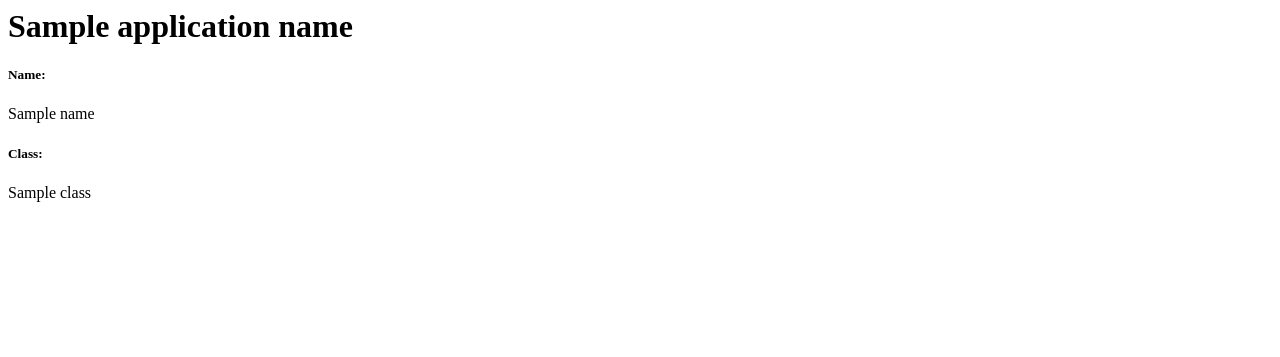
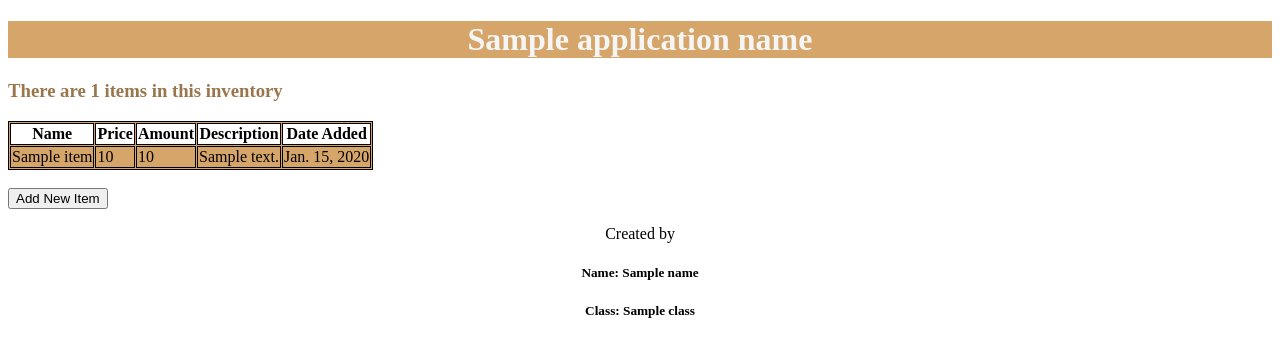
Before and after one commit to MahogaHeryasa/hery_music_store_inventory, a Django app: template main/templates/main.html in a window 1280 px wide. Shown: the top 357 px of the page. Run offline with Django 4.2, Linux system fonts and the light colour scheme; tables that the repository leaves empty hold one stand-in row (values such as "Sample post"); the template is opened without the code that fills it: values that come from a table or form of the project are taken from there, most other values are stand-ins (such as "Sample title", 1, 10 or a date in 2020).

Commit message:
Selesai Tugas 3

```diff
--- a/hery_music_store_inventory/settings.py
+++ b/hery_music_store_inventory/settings.py
@@ -55,7 +55,7 @@ ROOT_URLCONF = 'hery_music_store_inventory.urls'
 TEMPLATES = [
     {
         'BACKEND': 'django.template.backends.django.DjangoTemplates',
-        'DIRS': [],
+        'DIRS': [BASE_DIR / 'templates'],
         'APP_DIRS': True,
         'OPTIONS': {
             'context_processors': [
--- a/hery_music_store_inventory/urls.py
+++ b/hery_music_store_inventory/urls.py
@@ -19,5 +19,5 @@ from django.urls import path, include
 
 urlpatterns = [
     path('admin/', admin.site.urls),
-    path('main/', include('main.urls')),
+    path('', include('main.urls')),
 ]
--- a/main/templates/main.html
+++ b/main/templates/main.html
@@ -1,6 +1,44 @@
-<h1>{{ application_name }}</h1>
+{% extends 'base.html' %}
 
-<h5>Name: </h5>
-<p>{{ name }}</p>
-<h5>Class: </h5>
-<p>{{ class }}</p>
+{% block content %}
+    <h1 style="text-align:center; background-color:#d5a569; color: whitesmoke">{{ application_name }}</h1>
+
+    <h3 style="color:#99764b;">There are {{counter}} items in this inventory</h3>
+
+    <table cellspacing="1" cellpadding="1" border="1" bgcolor="#d5a569" bordercolor = black>
+        <tr bgcolor="#FFFFFF">
+            <th>Name</th>
+            <th>Price</th>
+            <th>Amount</th>
+            <th>Description</th>
+            <th>Date Added</th>
+        </tr>
+
+        {% comment %} Berikut cara memperlihatkan data produk di bawah baris ini {% endcomment %}
+
+        {% for item in items %}
+            <tr>
+                <td>{{item.name}}</td>
+                <td>{{item.price}}</td>
+                <td>{{item.amount}}</td>
+                <td>{{item.description}}</td>
+                <td>{{item.date_added}}</td>
+            </tr>
+        {% endfor %}
+    </table>
+
+    <br />
+
+    <a href="{% url 'main:create_item' %}">
+        <button>
+            Add New Item
+        </button>
+    </a>
+
+    <br />
+
+    <p style="text-align: center;">Created by</p>
+    <h5 style="text-align: center;">Name: {{ name }}</h5>
+    <h5 style="text-align: center;">Class: {{ class }}</h5>
+
+{% endblock content %}
--- a/main/urls.py
+++ b/main/urls.py
@@ -1,8 +1,16 @@
 from django.urls import path
-from main.views import show_main
+from main.views import show_main, create_item, show_xml, show_json, show_xml_by_id, show_json_by_id
+
+
+
 
 app_name = 'main'
 
 urlpatterns = [
     path('', show_main, name='show_main'),
+    path('create-item', create_item, name='create_item'),
+    path('xml/', show_xml, name='show_xml'),
+    path('json/', show_json, name='show_json'),
+    path('xml/<int:id>/', show_xml_by_id, name='show_xml_by_id'),
+    path('json/<int:id>/', show_json_by_id, name='show_json_by_id'),
 ]
--- /dev/null
+++ b/templates/base.html
@@ -0,0 +1,18 @@
+{% load static %}
+<!DOCTYPE html>
+<html lang="en">
+    <head>
+        <meta charset="UTF-8" />
+        <meta
+            name="viewport"
+            content="width=device-width, initial-scale=1.0"
+        />
+        {% block meta %}
+        {% endblock meta %}
+    </head>
+
+    <body>
+        {% block content %}
+        {% endblock content %}
+    </body>
+</html>
```
Also changed, not shown: main/forms.py (added, +7 -0 lines), main/templates/create_item.html (added, +19 -0 lines), main/views.py (+41 -1 lines).
